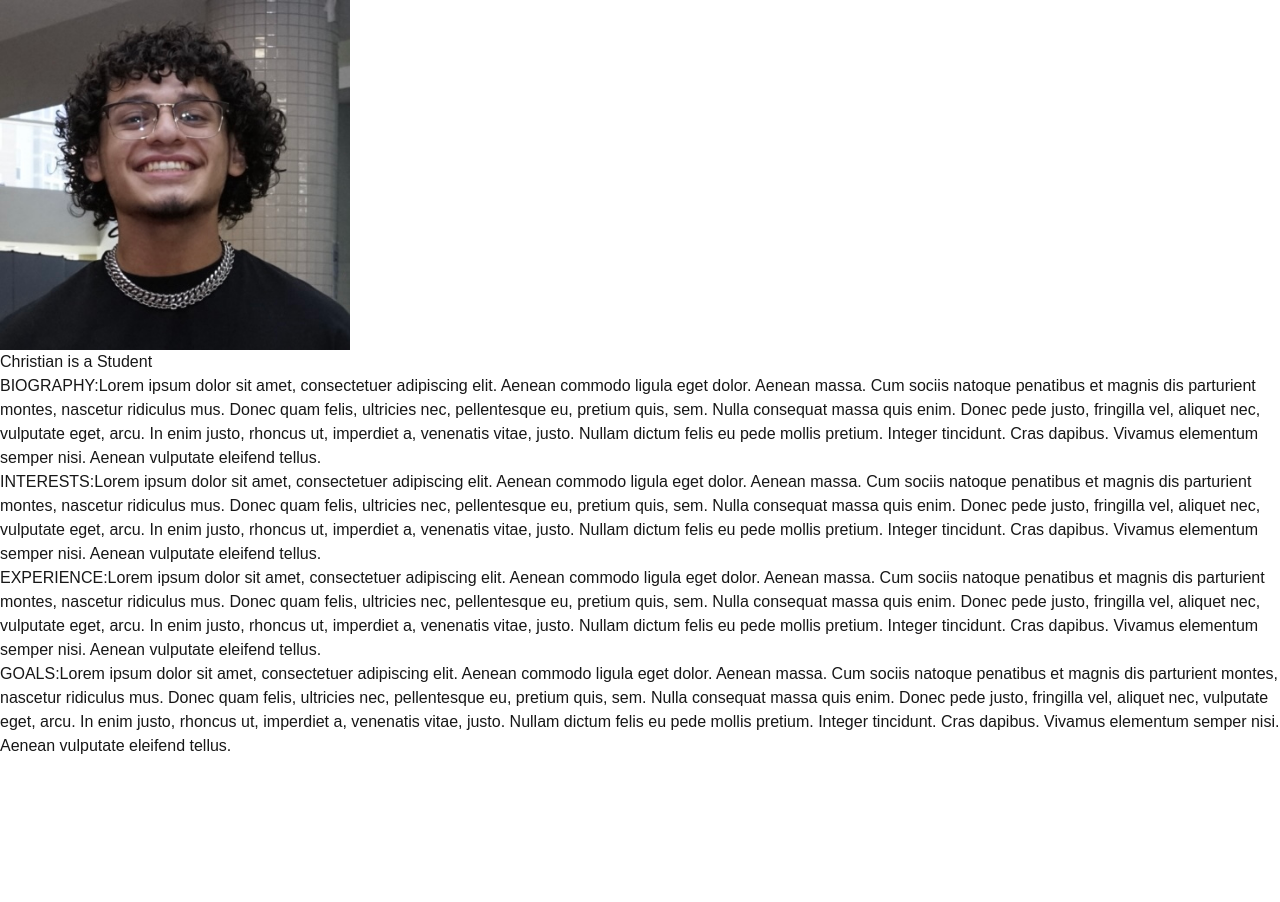
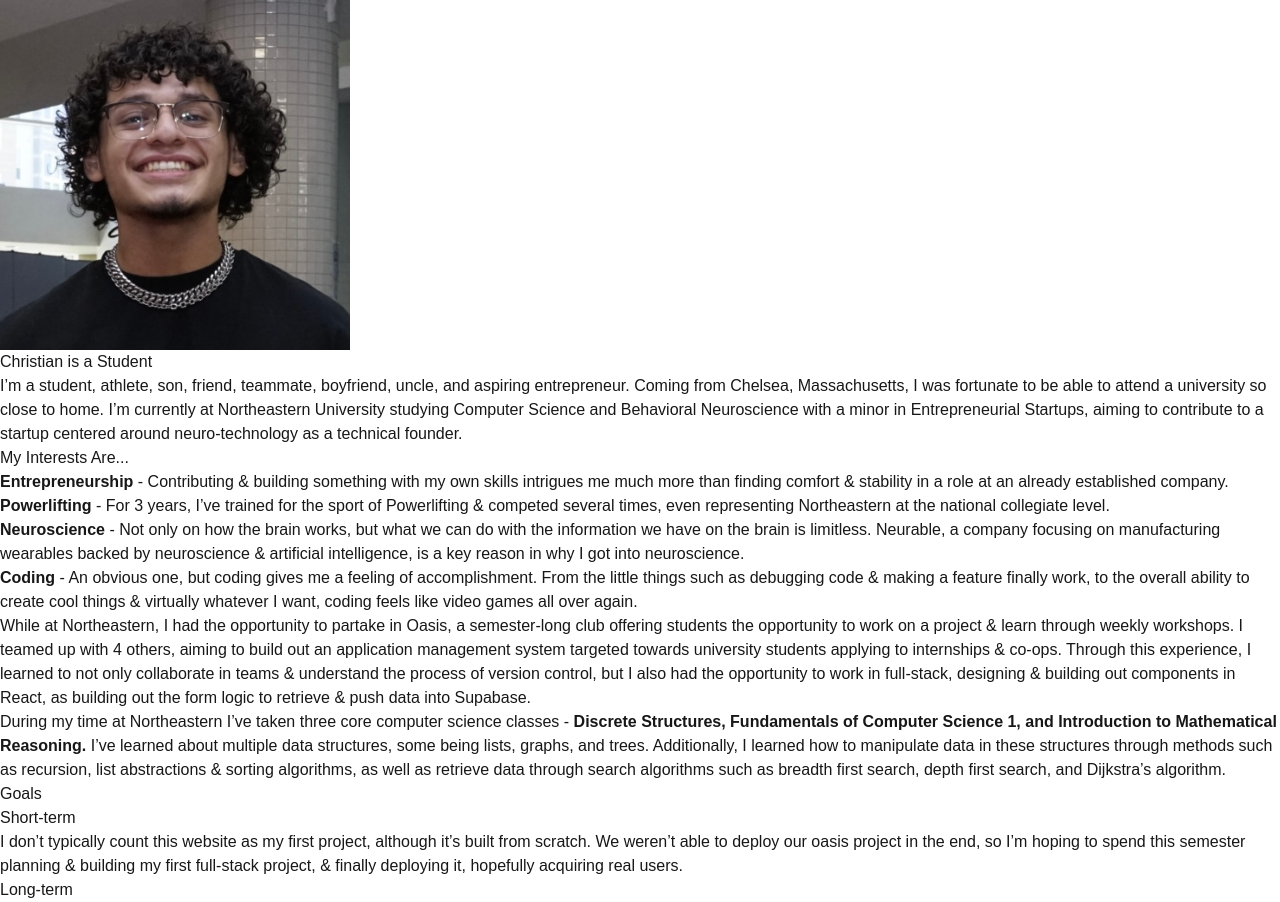
Before and after one commit to chrrstiang/personal-site, a Next.js app in the folder personal-site/: page /about in a window 1280 px wide. Before the commit the page ends 800 px from the top, so only its background shows below. Built offline with nearby package versions, Linux system fonts and the light colour scheme; a web font is replaced by a local one.

Commit message:
adding content
next is to make toggles for goals. they just take up mad space so I want to shorten the space they take on the viewport

```diff
--- a/personal-site/src/app/about/page.jsx
+++ b/personal-site/src/app/about/page.jsx
@@ -61,32 +61,44 @@ useEffect(() => {
             </h1>
         </div>
         <div className="flex flex-col justify-center mb-20 items-center m-5 sm:m-0 sm:mb-10 gap-10 lg:max-w-screen-lg">
-        <p className="rothwood sm:w-10/12">BIOGRAPHY:Lorem ipsum dolor sit amet, consectetuer adipiscing elit. Aenean commodo ligula eget dolor.
-            Aenean massa. Cum sociis natoque penatibus et magnis dis parturient montes, nascetur ridiculus mus.
-            Donec quam felis, ultricies nec, pellentesque eu, pretium quis, sem. Nulla consequat massa quis enim.
-            Donec pede justo, fringilla vel, aliquet nec, vulputate eget, arcu. In enim justo, rhoncus ut, imperdiet a,
-            venenatis vitae, justo. Nullam dictum felis eu pede mollis pretium. Integer tincidunt.
-            Cras dapibus. Vivamus elementum semper nisi. Aenean vulputate eleifend tellus. </p>
-        <p className="rothwood sm:w-10/12">INTERESTS:Lorem ipsum dolor sit amet, consectetuer adipiscing elit. Aenean commodo ligula eget dolor.
-            Aenean massa. Cum sociis natoque penatibus et magnis dis parturient montes, nascetur ridiculus mus.
-            Donec quam felis, ultricies nec, pellentesque eu, pretium quis, sem. Nulla consequat massa quis enim.
-            Donec pede justo, fringilla vel, aliquet nec, vulputate eget, arcu. In enim justo, rhoncus ut, imperdiet a,
-            venenatis vitae, justo. Nullam dictum felis eu pede mollis pretium. Integer tincidunt.
-            Cras dapibus. Vivamus elementum semper nisi. Aenean vulputate eleifend tellus.</p>
-        <p className="rothwood sm:w-10/12">EXPERIENCE:Lorem ipsum dolor sit amet, consectetuer adipiscing elit. Aenean commodo ligula eget dolor.
-            Aenean massa. Cum sociis natoque penatibus et magnis dis parturient montes, nascetur ridiculus mus.
-            Donec quam felis, ultricies nec, pellentesque eu, pretium quis, sem. Nulla consequat massa quis enim.
-            Donec pede justo, fringilla vel, aliquet nec, vulputate eget, arcu. In enim justo, rhoncus ut, imperdiet a,
-            venenatis vitae, justo. Nullam dictum felis eu pede mollis pretium. Integer tincidunt.
-            Cras dapibus. Vivamus elementum semper nisi. Aenean vulputate eleifend tellus.</p>
-        <p className="rothwood sm:w-10/12">GOALS:Lorem ipsum dolor sit amet, consectetuer adipiscing elit. Aenean commodo ligula eget dolor.
-            Aenean massa. Cum sociis natoque penatibus et magnis dis parturient montes, nascetur ridiculus mus.
-            Donec quam felis, ultricies nec, pellentesque eu, pretium quis, sem. Nulla consequat massa quis enim.
-            Donec pede justo, fringilla vel, aliquet nec, vulputate eget, arcu. In enim justo, rhoncus ut, imperdiet a,
-            venenatis vitae, justo. Nullam dictum felis eu pede mollis pretium. Integer tincidunt.
-            Cras dapibus. Vivamus elementum semper nisi. Aenean vulputate eleifend tellus.</p>
-    </div>
-        </div>
+        <p className="rothwood sm:w-10/12">I’m a student, athlete, son, friend, teammate, boyfriend, uncle, and aspiring entrepreneur.
+            Coming from Chelsea, Massachusetts, I was fortunate to be able to attend a university so close to home.
+            I’m currently at Northeastern University studying Computer Science and Behavioral Neuroscience with a minor
+            in Entrepreneurial Startups, aiming to contribute to a startup centered around neuro-technology as a technical founder.</p>
+            <h3 className="rothwood-bold sm:w-10/12 text-3xl">My Interests Are...</h3>
+        <ul className="rothwood sm:w-10/12">
+            <li className="mt-2"><strong>Entrepreneurship</strong> - Contributing & building something with my own skills intrigues me much more than
+            finding comfort & stability in a role at an already established company.</li>
+            <li className="mt-2"><strong>Powerlifting</strong> - For 3 years, I’ve trained for the sport of Powerlifting
+                & competed several times, even representing Northeastern at the national collegiate level.</li>
+            <li className="mt-2"><strong>Neuroscience</strong> - Not only on how the brain works, but what we can do with the information we have on the brain is limitless.
+                Neurable, a company focusing on manufacturing wearables backed by neuroscience & artificial intelligence,
+                is a key reason in why I got into neuroscience.</li>
+            <li className="mt-2"><strong>Coding</strong> - An obvious one, but coding gives me a feeling of accomplishment. From the little things such as debugging code
+                & making a feature finally work, to the overall ability to create cool things & virtually whatever I want,
+                coding feels like video games all over again.</li>
+        </ul>
+        <p className="rothwood sm:w-10/12">While at Northeastern, I had the opportunity to partake in Oasis, a semester-long
+            club offering students the opportunity to work on a project & learn through weekly workshops.
+            I teamed up with 4 others, aiming to build out an application management system targeted towards university students
+            applying to internships & co-ops. Through this experience, I learned to not only collaborate in teams & understand the
+            process of version control, but I also had the opportunity to work in full-stack, designing & building out components in
+            React, as building out the form logic to retrieve & push data into Supabase.</p>
+        <p className="rothwood sm:w-10/12">During my time at Northeastern I’ve taken three core computer science classes -  <strong>
+            Discrete Structures, Fundamentals of Computer Science 1, and Introduction to Mathematical Reasoning.
+            </strong> I’ve learned about multiple data structures, some being lists, graphs, and trees. Additionally,
+            I learned how to manipulate data in these structures through methods such as recursion, list abstractions & sorting algorithms, as well as
+            retrieve data through search algorithms such as breadth first search, depth first search, and Dijkstra’s algorithm.</p>
+            <h3 className="rothwood-bold sm:w-10/12 text-3xl">Goals</h3>
+            <h4>Short-term</h4>
+            <div className="hidden">
+                <p>I don’t typically count this website as my first project, although it’s built from scratch.
+                    We weren’t able to deploy our oasis project in the end, so I’m hoping to spend this semester planning &
+                    building my first full-stack project, & finally deploying it, hopefully acquiring real users.</p>
+            </div>
+            <h4>Long-term</h4>
+            </div>
+            </div>
     )
 };
 
```
